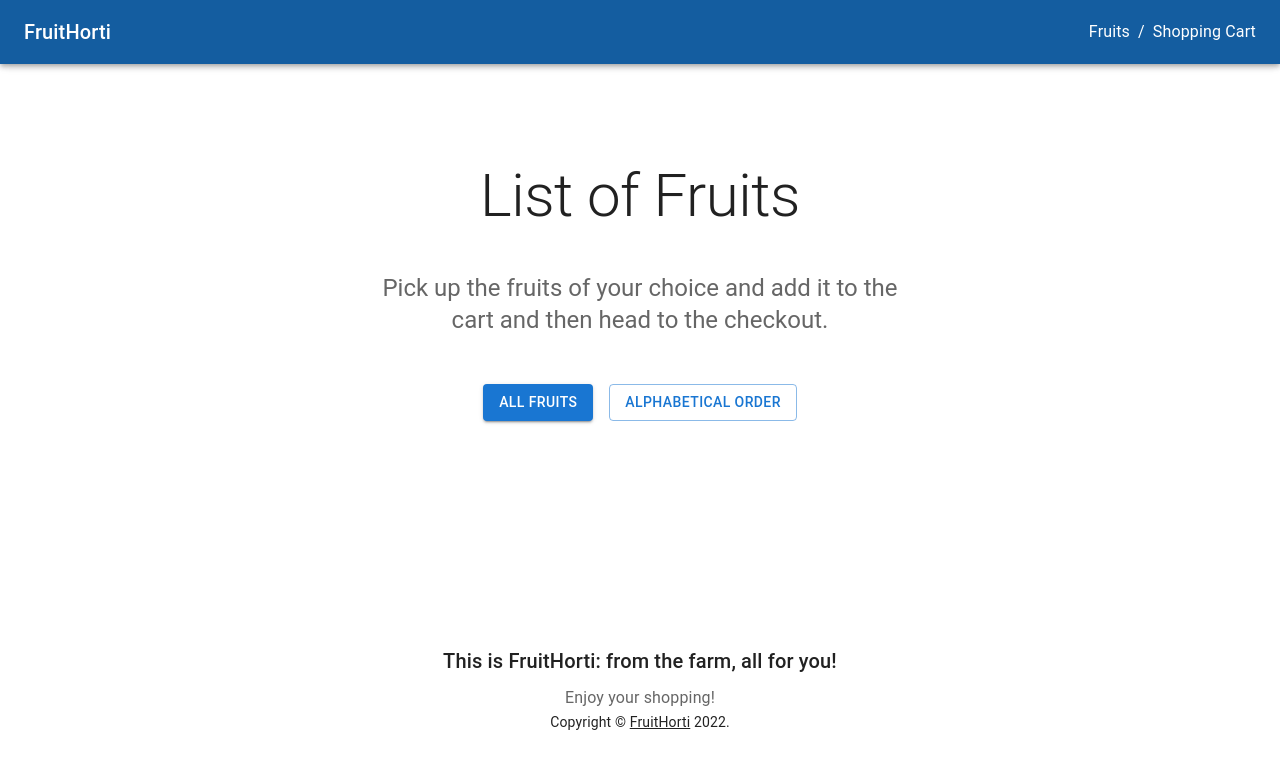
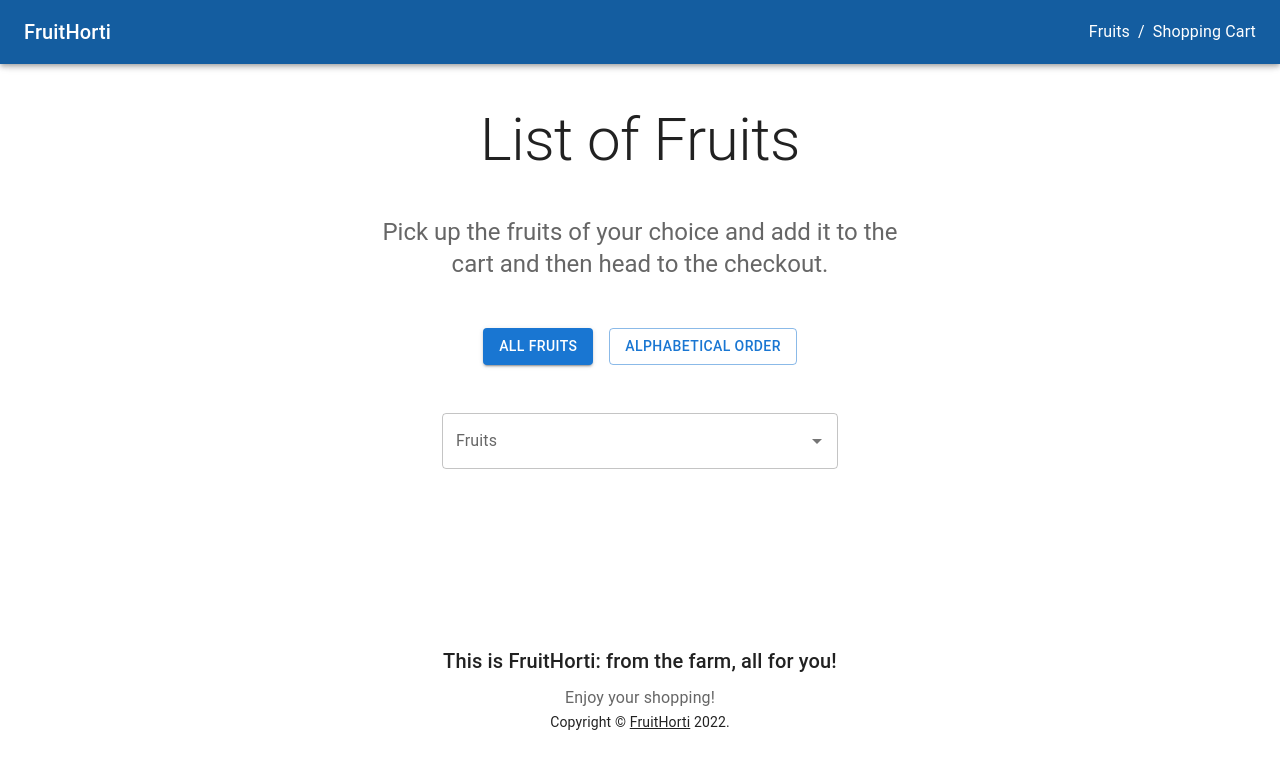
Before and after one commit to cataopriscila/fruithorti, a React (Create React App) app: page / in a window 1280 px wide. Shown: the top 768 px of the page. Built offline with nearby package versions, Linux system fonts and the light colour scheme.

Commit message:
feat/fix: add favicon/ fix dropdown showing bug

```diff
--- a/src/App.js
+++ b/src/App.js
@@ -117,13 +117,13 @@ function App() {
         <CssBaseline />
         <Navbar onRouteChange={onRouteChange} />
         <main>
-          <Dropdown fruits={fruits} onFruitSelect={onFruitSelect} />
           {route === "fruitlist" ? (
             <Home
               alphabeticalOrder={alphabeticalOrder}
               fruits={fruits}
               onRouteChange={onRouteChange}
               addToCart={addToCart}
+              onFruitSelect={onFruitSelect}
               text="List of Fruits"
               subtext="Pick up the fruits of your choice and add it to the cart and then head to the
             checkout."
--- a/src/pages/Home.js
+++ b/src/pages/Home.js
@@ -1,4 +1,5 @@
 import React from "react";
+import Dropdown from "../components/Dropdown";
 import Fruitlist from "../components/FruitList";
 import Header from "../components/Header";
 
@@ -9,6 +10,7 @@ const Home = ({
   fruits,
   onRouteChange,
   addToCart,
+  onFruitSelect
 }) => {
   return (
     <>
@@ -19,6 +21,7 @@ const Home = ({
         alphabeticalOrder={alphabeticalOrder}
         buttonText={["All fruits","Alphabetical order"]}
       />
+      <Dropdown fruits={fruits} onFruitSelect={onFruitSelect} />
       <Fruitlist
         fruits={fruits}
         onRouteChange={onRouteChange}
```
Also changed, not shown: 1 other file (tests, documents, lock files or other folders).
